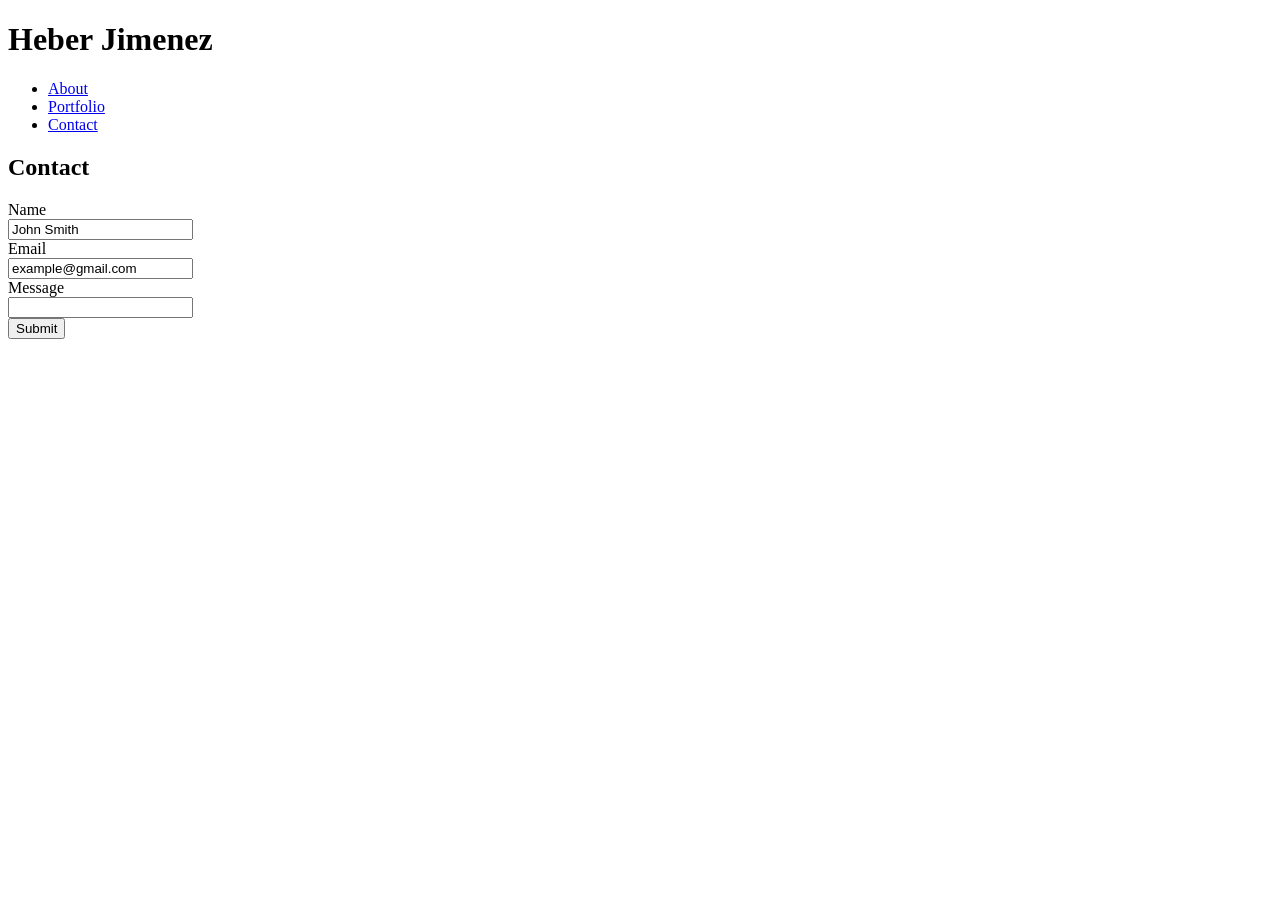
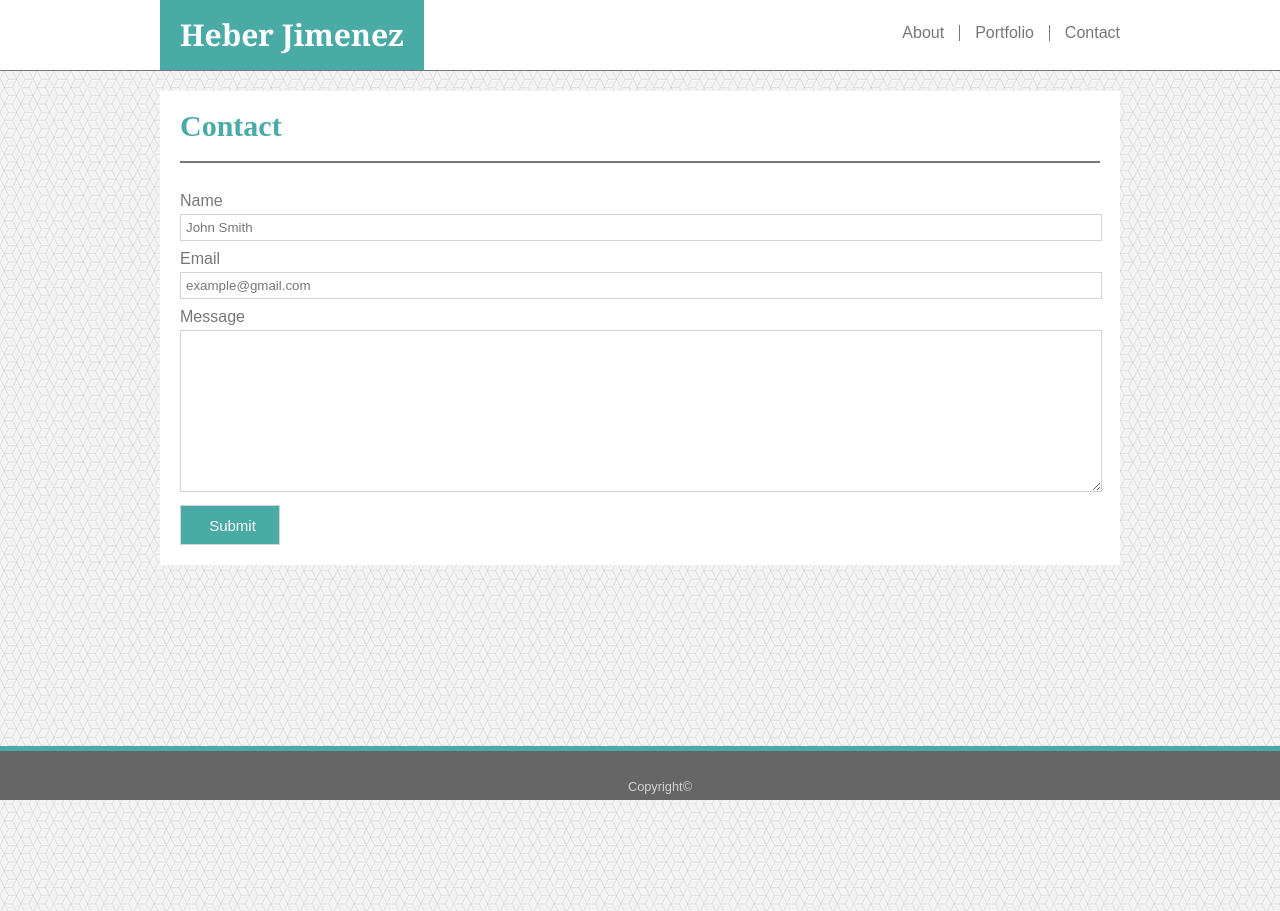
Before and after one commit to HeberJ/Basic-Portfolio, a plain HTML site: page contact.html in a window 1280 px wide. Before the commit the page ends 800 px from the top, so only its background shows below. Drawn offline with Linux system fonts and the light colour scheme.

Commit message:
finished contact page

```diff
--- a/assets/css/style.css
+++ b/assets/css/style.css
@@ -1,15 +1,19 @@
 
 
-/* MY CODE */
-
+/*Takes away the underline for hyperlinks*/
 * {
     text-decoration: none;
 }
 
-html, body, #about-me {
+/*This is to make my background extand the whole page*/
+html, body, #about-me, #contact-me {
   height: 100%;
 }
 
+
+/*TOP HEADER AND NAV BAR STYLE*/
+
+/*Centers the header and limits the width to 960px*/
 header {
     margin: 0;
     width: 960px;
@@ -17,6 +21,7 @@ header {
     position: relative;
 }
 
+/*Styles my heading with my Name in in*/
 header h1 {
     float: left;
     padding: 20px 20px 20px 20px;
@@ -27,11 +32,13 @@ header h1 {
     background-color: #4aaaa5
 }
 
+/*Centering the nav bar text horizontally */
 header nav ul {
   position: relative;
   top: 25px;
 }
 
+/*Aligning the list elemet side by side*/
 header nav ul li {
     display: inline-block;
     float: right;
@@ -40,32 +47,45 @@ header nav ul li {
     border-right:  1px solid #777777;
 }
 
+/*Setting the dividers between the hyper links*/
 header nav ul li:first-of-type {
   border-right: none;
 }
 
+/*Setting the text style for nav menu*/
 header nav ul li a {
   color: #777777;
   font-family: 'Arial', 'Helvetica Neue', Helvetica, sans-serif;
 }
 
+/*Alignment Adjustments*/
+.link {
+  padding-right: 0px;
+}
+
+
+/*ABOUT ME*/
+/*Setting the background and underlinin the top bar*/
 #about-me {
     background: url("../images/qbkls.png");
     padding: 20px;
     border-top: 1px solid #777777;
 }
 
+/*Centering and limiting th width of the page*/
 #about-me section {
     width: 960px;
     margin: 0 auto;
     background-color: white;
 }
 
+/*Adjustments to help make inner content line up*/
 #about-me section div {
     margin-left: 20px;
     padding: 0px 20px 20px 0px;
 }
 
+/*Styling the about me heading*/
 #about-me section div h2 {
     padding: 20px 0px 20px 0px;
     font-size: 30px;
@@ -73,10 +93,12 @@ header nav ul li a {
     border-bottom: 2px solid #777777;
 }
 
+/*Adjusting the alignment */
 #who-i-am {
     margin-left: 0;
 }
 
+/*Setting the size and position of the image*/
 #who-i-am img {
     padding: 20px 10px 10px 0px;
     height: 15%;
@@ -86,16 +108,14 @@ header nav ul li a {
     left: -20px;
 }
 
+/*Styling the text*/
 #who-i-am p {
     padding: 20px 10px 10px 0px;
     font-family: 'Arial', 'Helvetica Neue', Helvetica, sans-serif;
     color: #777777;
 }
 
-#contact-link {
-    padding-right: 0px;
-}
-
+/*Sticky footer settings*/
 footer {
   bottom: 0;
   left:0;
@@ -108,10 +128,12 @@ footer {
   transition: .3s linear;
   border-top: 5px solid #4aaaa5;
 }
-footer:hover{
+
+footer:hover {
   background-color: #4aaaa5
 }
 
+/*Copyrights text setting and stylings*/
 footer p {
   position: relative;
   bottom: -10px;
@@ -120,6 +142,77 @@ footer p {
   color: lightgray;
 }
 
+
+/*CANTACT PAGE*/
+/*Background for body section*/
+#contact-me {
+  background: url("../images/qbkls.png");
+  padding: 20px;
+  border-top: 1px solid #777777;
+}
+
+/**/
+#contact-me section {
+  width: 960px;
+  margin: 0 auto;
+  background-color: white;
+}
+
+/**/
+#contact-me section div {
+  margin-left: 20px;
+  margin-right: 20px;
+  padding: 0px 0px 20px 0px;
+}
+
+/*Contact heading*/
+#contact-me section div h2 {
+  padding: 20px 0px 20px 0px;
+  font-size: 30px;
+  color: #4aaaa5;
+  border-bottom: 2px solid #777777;
+}
+
+/**/
+#info-section {
+  padding: 20px 0 0 0;
+  width: 100%;
+  font-family: 'Arial', 'Helvetica Neue', Helvetica, sans-serif;
+  color: #777777;
+
+}
+
+/**/
+#info-section p {
+  padding: 10px 0 5px 0;
+}
+
+/**/
+input {
+  width: 99.5%;
+  border: 1px solid lightgray;
+  padding: 5px 0px 5px 5px;
+  color: #777777;
+}
+
+textarea {
+  width: 99.5%;
+  height: 150px;
+  border: 1px solid lightgray;
+  padding: 5px 0 5px 5px;
+  color: #777777;
+
+}
+
+#button {
+  width: 100px;
+  margin: 10px 0 0 0;
+  background-color: #4aaaa5;
+  color: white;
+  height: 40px;
+  font-size: 15px;
+}
+
 .clearfix::after {
     content: "";
     clear: both;
--- a/contact.html
+++ b/contact.html
@@ -4,48 +4,55 @@
 <head>
   <meta charset="UTF-8">
   <title>Contact Me</title>
-    <link rel="stylesheet" href="stylesheet.css" type="text/css">
+  <link rel="stylesheet" href="assets/css/reset.css" type="text/css">
+  <link rel="stylesheet" href="assets/css/style.css" type="text/css">
 </head>
 
 <body>
-    <header>
+  <header class="clearfix">
     <h1>
       <strong>Heber Jimenez</strong>
     </h1>
+    <nav>
       <ul>
-            <li>
-                <a href="index.html">About</a>
+          <li class="link">
+            <a href="contact.html">Contact</a>
           </li>
 
-            <li>
+          <li id="portfolio-link">
             <a href="portfolio.html">Portfolio</a>
           </li>
 
-            <li>
-                <a href="contact.html">Contact</a>
+          <li id="about-link">
+            <a href="index.html">About</a>
           </li>
         </ul>
+    </nav>
   </header>
 
+  <div id="contact-me">
+    <section>
       <div>
         <h2>Contact</h2>
-        <form action="">
-            Name
-            <br>
-            <input type="text" name="Name" value="John Smith">
+        <form action="" id="info-section">
+          <p>Name</p>
+          <input type="text" name="Name" value="John Smith" onfocus="this.value=''">
 
-            <br>Email
-            <br>
-            <input type="text" name="Email" value="example@gmail.com">
+          <p>Email</p>
+          <input type="text" name="Email" onfocus="this.value=''" value="example@gmail.com">
 
-            <br>Message
-            <br>
-            <input type="text" name="Message">
+          <p>Message</p>
+          <textarea cols="30" rows="5"></textarea>
 
           <br>
-            <input type="submit" value="Submit">
+          <input type="submit" value="Submit" id="button">
         </form>
       </div>
+    </section>
+  </div>
+  <footer>
+    <p>Copyright©</p>
+  </footer>
 </body>
 
 </html>
```
Also changed, not shown: index.html (+2 -2 lines), portfolio.html (+19 -8 lines). Lines whose indentation alone changed are shown as unchanged.
